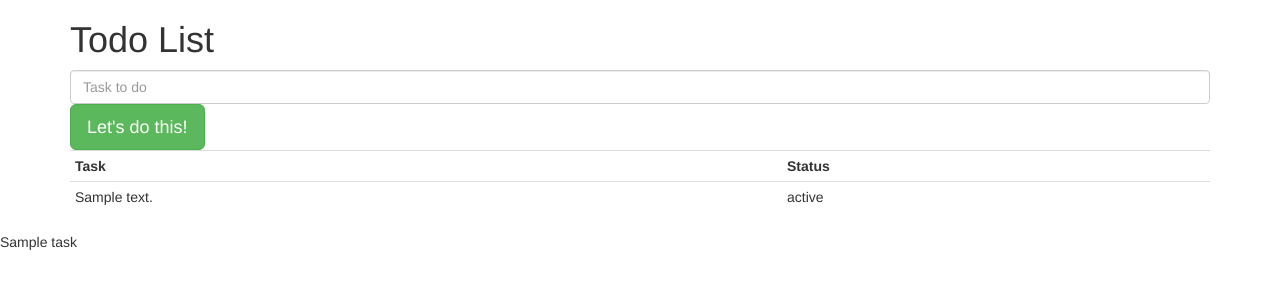
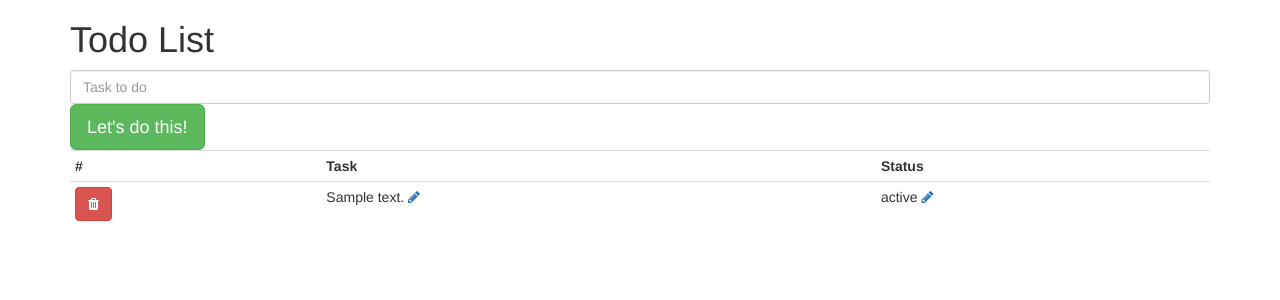
Before and after one commit to yuyuehunter/flask-todoapp, a Flask app: template templates/index.html in a window 1280 px wide. Shown: the top 300 px of the page. Run offline with Flask 2, Linux system fonts and the light colour scheme; the template is opened without the code that fills it: most values are stand-ins (such as "Sample title", 1, 10 or a date in 2020); some libraries are stand-ins or nearby versions.

Commit message:
Now flask-todo can delete and edit tasks

```diff
--- a/app.py
+++ b/app.py
@@ -14,9 +14,21 @@ def index():
     task = None
     tasks = []
     if request.method == 'POST':
-        task = request.form['task']
-        db.task.insert({"descript": task, "status": "TODO"})
-        return redirect('/', code=302)
+        if request.form['form_name'] == 'add':
+            task = request.form['task']
+            db.task.insert({"descript": task, "status": "TODO"})
+            return redirect('/', code=302)
+
+        if request.form['form_name'] == 'edit_task':
+            old_task = request.form['old_task']
+            new_task = request.form['task']
+            db.task.update({'descript': old_task}, {'$set': {'descript': new_task}})
+            return redirect('/', code=302)
+
+        if request.form['form_name'] == 'delete_task':
+            task = request.form['task']
+            db.task.remove({'descript': task})
+            return redirect('/', code=302)
 
     for t in db.task.find():
         tasks.append(t)
--- a/templates/index.html
+++ b/templates/index.html
@@ -5,26 +5,54 @@
         <h1>Todo List</h1>
 
         <div>
-            <form method="post" action="">
+            <form method="post" action="/">
+                <input style="display: None" name="form_name" value="add">
                 <input name="task" type="text" placeholder="Task to do" class="form-control">
                 <button action="submit" class="btn btn-success btn-lg">Let's do this!</button>
             </form>
         </div>
 
+        <script type="text/javascript">
+            function edit_task(elem) {
+                $('#'+elem).fadeIn("slow", function() {
+                    document.getElementById(elem).style = "display: block";
+                });
+            }
+        </script>
+
         <div>
             <table class="table table-condensed">
                 <tr>
+                    <th>#</th>
                     <th>Task</th>
                     <th>Status</th>
                 </tr>
                 {% for task in tasks %}
                 <tr>
-                    <td>{{task['descript']}}</td>
-                    <td>{{task['status']}}</td>
+                    <td>
+                        <form method="POST" action="/">
+                            <input style="display: None" name="form_name" value="delete_task">
+                            <input style="display: None" name="task" value="{{task['descript']}}">
+                            <button type="submit" class="btn btn-danger"><i class="fa fa-trash"></i></button>
+                        </form>
+                    </td>
+                    <td>
+                        {{task['descript']}}
+                        <a href="#" onclick="edit_task('{{task['_id']}}')"><i class="fa fa-pencil"></i></a>
+                        <form method="POST" action="/" style="display: None" id="{{task['_id']}}">
+                            <input style="display: None" name="form_name" value="edit_task">
+                            <input style="display: None" name="old_task" value="{{task['descript']}}">
+                            <input name="task" type="text" class="form-control" value="{{task['descript']}}">
+                            <input type="submit" class="btn btn-success" value="Edit">
+                        </form>
+                    </td>
+                    <td>
+                        {{task['status']}}
+                        <a href="#"><i class="fa fa-pencil"></i></a>
+                    </td>
                 </tr>
                 {% endfor %}
             </table>
         </div>
     </div>
-    {{task}}
 {% endblock %}
```
